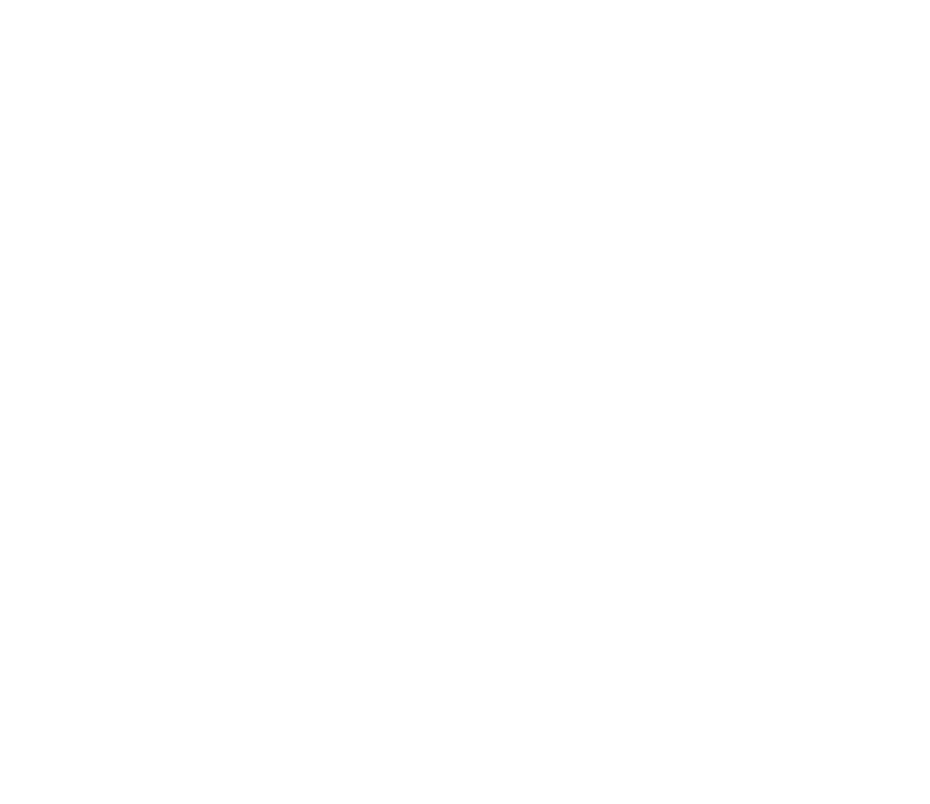
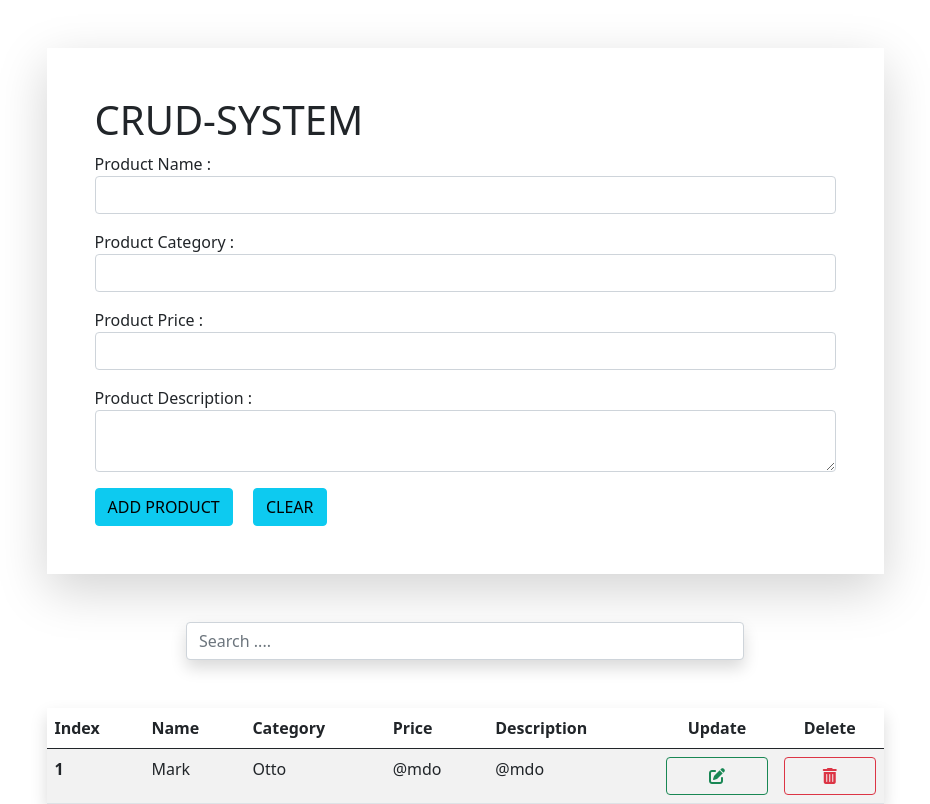
Before and after one commit to Ibrahim-Fikry/CRUD-SYSTEM, a plain HTML site: page index.html in a window 1280 px wide. Shown: the whole page, without its empty margins (175-1105 px from the left). Drawn offline with nearby package versions, Linux system fonts and the light colour scheme.

Commit message:
design-html

```diff
--- a/index.html
+++ b/index.html
@@ -9,14 +9,63 @@
     <link rel="stylesheet" href="style.css">
     <!-- bootstrap style -->
     <link href="https://cdn.jsdelivr.net/npm/bootstrap@5.0.2/dist/css/bootstrap.min.css" rel="stylesheet" integrity="sha384-EVSTQN3/azprG1Anm3QDgpJLIm9Nao0Yz1ztcQTwFspd3yD65VohhpuuCOmLASjC" crossorigin="anonymous">
-
+    <!-- font awesom  -->
+    <link rel="stylesheet" href="https://cdnjs.cloudflare.com/ajax/libs/font-awesome/6.1.1/css/all.min.css" integrity="sha512-KfkfwYDsLkIlwQp6LFnl8zNdLGxu9YAA1QvwINks4PhcElQSvqcyVLLD9aMhXd13uQjoXtEKNosOWaZqXgel0g==" crossorigin="anonymous" referrerpolicy="no-referrer"
+    />
     <title>CRUD-SYSTEM</title>
 </head>
 
 <body>
 
 
+    <div class="container">
+        <div class="p-5 w-75 m-auto mt-5  mb-5 shadow-lg   ">
+            <h1>CRUD-SYSTEM</h1>
+            <label>Product Name :</label>
+            <input type="text" id="ProductName" class="form-control mb-3">
 
+            <label>Product Category :</label>
+            <input type="text" id="ProductCategory" class="form-control mb-3">
+
+            <label>Product Price :</label>
+            <input type="text" id="ProductPrice" class="form-control mb-3">
+
+            <label>Product Description :</label>
+            <textarea id="ProductName" class="form-control mb-3"></textarea>
+            <button class="btn btn-info  me-3 ">ADD PRODUCT</button>
+            <button class="btn btn-info  ">CLEAR</button>
+        </div>
+        <input type="text" class="form-control w-50 m-auto shadow " placeholder="Search ....">
+
+        <table class="table table-striped w-75 m-auto p-4 mt-5 shadow">
+            <thead class="p-3">
+
+                <th scope="col">Index</th>
+                <th scope="col">Name</th>
+                <th scope="col">Category</th>
+                <th scope="col">Price</th>
+                <th scope="col">Description</th>
+                <!-- <th scope="col " colspan="2" class="text-center">Action</th> -->
+                <th scope="col" class="text-center">Update</th>
+                <th scope="col" class="text-center">Delete</th>
+
+            </thead>
+            <tbody>
+                <tr>
+                    <th scope="row">1</th>
+                    <td>Mark</td>
+                    <td>Otto</td>
+                    <td>@mdo</td>
+                    <td>@mdo</td>
+                    <td>
+                        <button class="btn btn-outline-success w-100"> <i class="fa fa-solid fa-edit"></i></button>
+                    </td>
+                    <td><button class="btn btn-outline-danger w-100"> <i class="fa fa-solid fa-trash-can"></i></button></td>
+                </tr>
+
+            </tbody>
+        </table>
+    </div>
 
     <!-- script -->
     <script src="script.js"></script>
```
